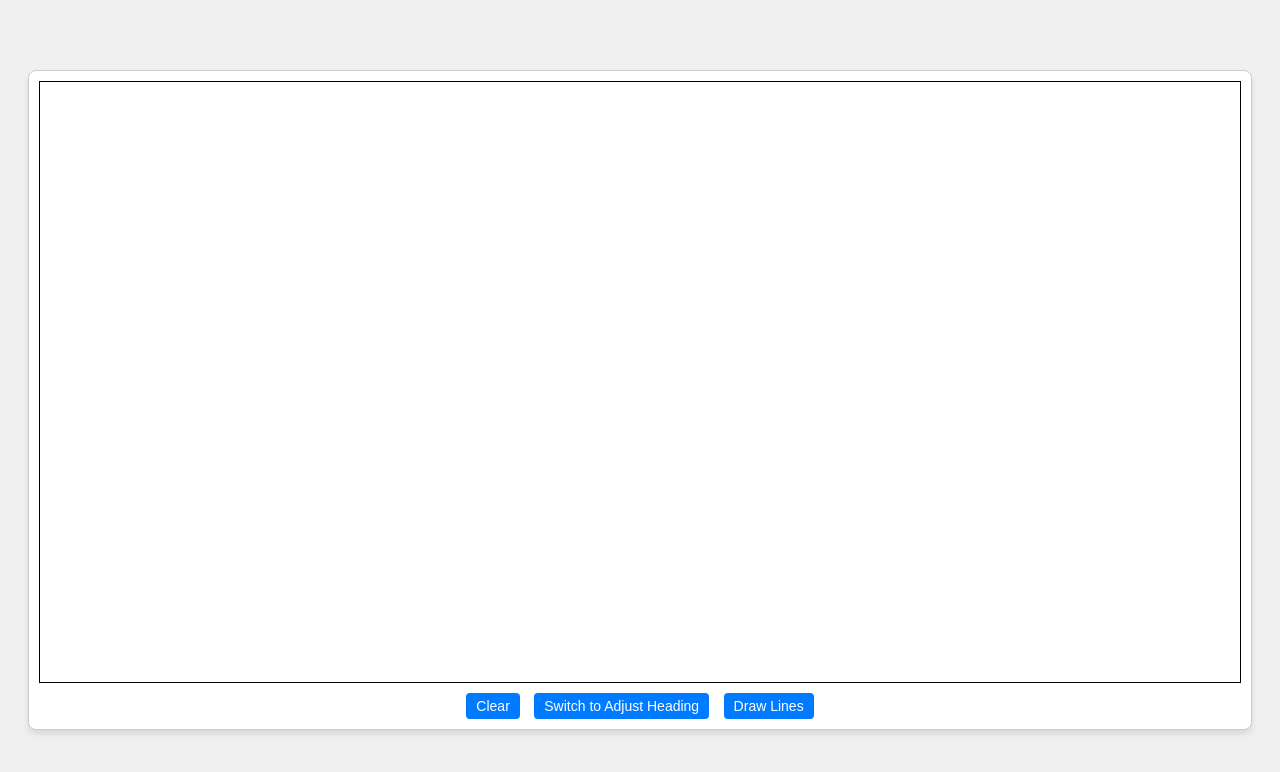
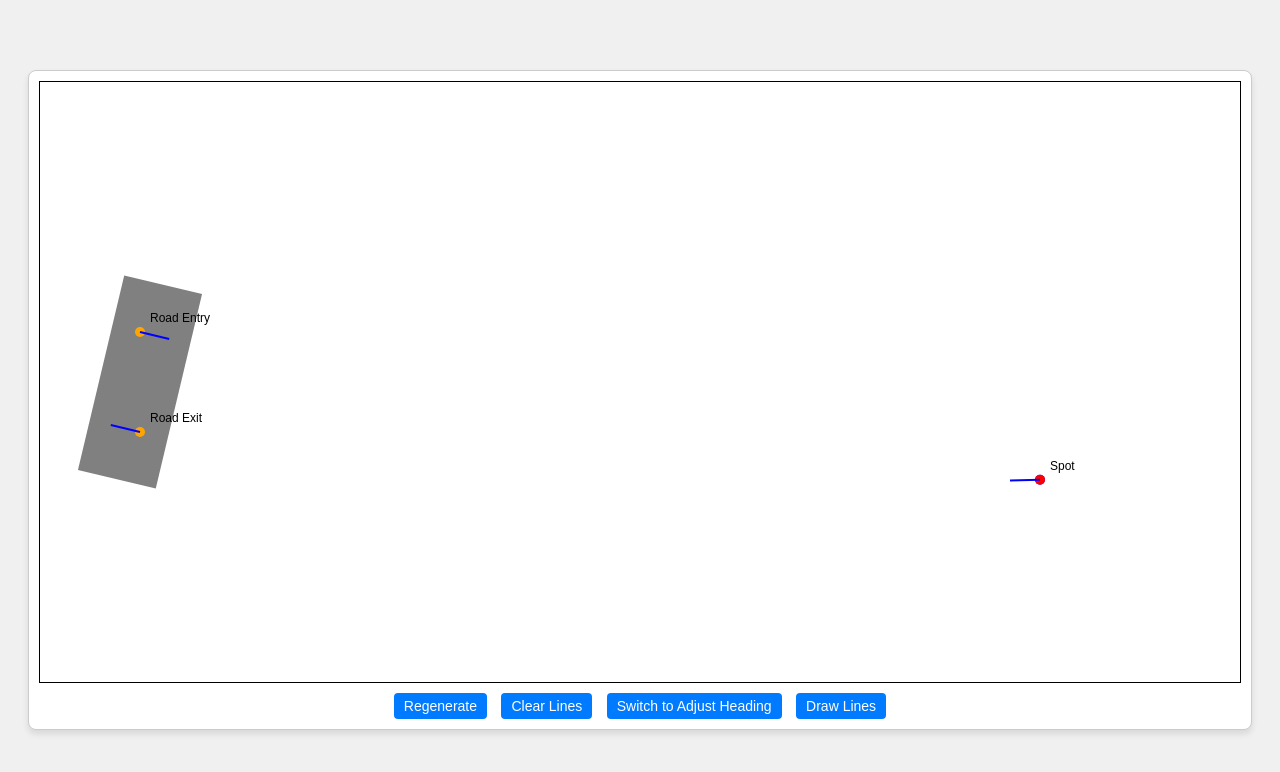
Before and after one commit to HXldevane/my-web-app---Copy, a website built with Vite: page src/index.html in a window 1280 px wide. Built offline with nearby package versions, Linux system fonts and the light colour scheme.

Commit message:
Working!!!

```diff
--- a/src/index.html
+++ b/src/index.html
@@ -3,14 +3,15 @@
 <head>
     <meta charset="UTF-8">
     <meta name="viewport" content="width=device-width, initial-scale=1.0">
-    <title>Road and Points App</title>
+    <title>Control Point Webpage</title>
     <link rel="stylesheet" href="styles/style.css">
 </head>
 <body>
     <div id="app-container">
         <canvas id="canvas"></canvas>
         <div id="controls">
-            <button id="clear-btn">Clear</button>
+            <button id="regenerate-btn">Regenerate</button>
+            <button id="clear-lines-btn">Clear Lines</button>
             <button id="toggle-btn">Switch to Adjust Heading</button>
             <button id="draw-lines-btn">Draw Lines</button>
         </div>
--- a/src/scripts/main.js
+++ b/src/scripts/main.js
@@ -1,9 +1,13 @@
 import { drawSplines } from "./lines.js";
+import { generateRandomRoad, drawRoad } from "./road.js";
+import { generateSpot, drawSpot } from "./spot.js";
+import { initializePoints, resetPoints } from "./points.js";
 
 document.addEventListener("DOMContentLoaded", () => {
     const canvas = document.getElementById("canvas");
     const ctx = canvas.getContext("2d");
-    const clearBtn = document.getElementById("clear-btn");
+    const regenerateBtn = document.getElementById("regenerate-btn"); // Ensure ID matches
+    const clearLinesBtn = document.getElementById("clear-lines-btn"); // Ensure ID matches
     const toggleBtn = document.getElementById("toggle-btn");
     const drawLinesBtn = document.getElementById("draw-lines-btn");
 
@@ -15,15 +19,39 @@ document.addEventListener("DOMContentLoaded", () => {
     canvas.style.height = "600px";
     ctx.scale(scale, scale);
 
-    const points = [
-        { name: "Queue", x: null, y: null, heading: 0 },
-        { name: "Cusp", x: null, y: null, heading: 0 },
-        { name: "Spot", x: null, y: null, heading: 0 },
-        { name: "Exit", x: null, y: null, heading: 0 },
-    ];
+    const points = initializePoints(); // Initialize points
+    let roadEntry = null; // Road entry point
+    let roadExit = null; // Road exit point
     let selectedPointIndex = null; // Index of the currently selected point
     let mode = "adjust-position"; // Modes: "adjust-position" or "adjust-heading"
     const minRadius = 50; // Minimum radius for the curves
+
+    let road = generateRandomRoad(canvas.height); // Generate a road on page load
+    let spot = generateSpot(canvas.width, canvas.height); // Generate a spot on page load
+    points[2] = { ...spot, name: "Spot" }; // Automatically set the Spot point
+
+    // Place road entry and exit points
+    function placeRoadPoints() {
+        const roadWidth = 80; // Width of the road
+        const roadHeight = 200; // Height of the road
+        const roadQuarterHeight = roadHeight / 4; // 1/4 of the road height
+        const roadCenterX = road.x; // Center of the road horizontally
+
+        roadEntry = {
+            name: "Road Entry",
+            x: roadCenterX, // Centered on the x-axis
+            y: road.y - roadHeight / 2 + roadQuarterHeight, // 1/4 inside from the top edge
+            heading: road.angle * (Math.PI / 180), // Align with road angle
+        };
+        roadExit = {
+            name: "Road Exit",
+            x: roadCenterX, // Centered on the x-axis
+            y: road.y + roadHeight / 2 - roadQuarterHeight, // 1/4 inside from the bottom edge
+            heading: (road.angle + 180) * (Math.PI / 180), // Rotate 180 degrees
+        };
+    }
+
+    placeRoadPoints(); // Place road points on page load
 
     // Update toggle button text
     function updateToggleButton() {
@@ -44,7 +72,7 @@ document.addEventListener("DOMContentLoaded", () => {
         const clickedPointIndex = getClickedPointIndex(x, y);
 
         if (mode === "adjust-position") {
-            if (clickedPointIndex !== null) {
+            if (clickedPointIndex !== null && clickedPointIndex !== 2) { // Exclude Spot from user placement
                 // Select the clicked point for repositioning
                 selectedPointIndex = clickedPointIndex;
                 console.log(`Point ${points[clickedPointIndex].name} selected for repositioning.`);
@@ -56,7 +84,9 @@ document.addEventListener("DOMContentLoaded", () => {
                 selectedPointIndex = null; // Deselect the point after repositioning
             } else {
                 // Place a new point if not all points are placed
-                const nextPointIndex = points.findIndex((point) => point.x === null && point.y === null);
+                const nextPointIndex = points.findIndex(
+                    (point, index) => point.x === null && point.y === null && index !== 2 // Exclude Spot
+                );
                 if (nextPointIndex !== -1) {
                     points[nextPointIndex].x = x;
                     points[nextPointIndex].y = y;
@@ -66,7 +96,7 @@ document.addEventListener("DOMContentLoaded", () => {
                 }
             }
         } else if (mode === "adjust-heading") {
-            if (clickedPointIndex !== null) {
+            if (clickedPointIndex !== null && clickedPointIndex !== 2) { // Exclude Spot from heading adjustment
                 // Select the clicked point for heading adjustment
                 selectedPointIndex = clickedPointIndex;
                 console.log(`Point ${points[clickedPointIndex].name} selected for heading adjustment.`);
@@ -81,18 +111,6 @@ document.addEventListener("DOMContentLoaded", () => {
         drawCanvas();
     });
 
-    // Clear the canvas
-    clearBtn.addEventListener("click", () => {
-        points.forEach((point) => {
-            point.x = null;
-            point.y = null;
-            point.heading = 0;
-        });
-        selectedPointIndex = null;
-        console.log("Canvas cleared. All points reset.");
-        drawCanvas();
-    });
-
     // Toggle between adjust modes
     toggleBtn.addEventListener("click", () => {
         mode = mode === "adjust-position" ? "adjust-heading" : "adjust-position";
@@ -102,11 +120,30 @@ document.addEventListener("DOMContentLoaded", () => {
         drawCanvas();
     });
 
+    // Regenerate the canvas
+    regenerateBtn.addEventListener("click", () => {
+        resetPoints(points); // Reset points
+        selectedPointIndex = null;
+        console.log("Canvas regenerated. All points reset.");
+        road = generateRandomRoad(canvas.height); // Generate a new road on regenerate
+        spot = generateSpot(canvas.width, canvas.height); // Generate a new spot on regenerate
+        points[2] = { ...spot, name: "Spot" }; // Automatically set the Spot point
+        placeRoadPoints(); // Place road entry and exit points
+        drawCanvas();
+    });
+
+    // Clear lines
+    clearLinesBtn.addEventListener("click", () => {
+        console.log("Clearing splines...");
+        drawCanvas(); // Redraw canvas without splines
+    });
+
     // Draw lines button
     drawLinesBtn.addEventListener("click", () => {
-        if (points.every((point) => point.x !== null && point.y !== null)) {
+        if (points.every((point, index) => (index === 2 || (point.x !== null && point.y !== null)))) {
             console.log("Drawing splines between points...");
-            drawSplines(ctx, points, minRadius); // Call the imported function
+            const allPoints = [roadEntry, points[0], points[1], points[2], points[3], roadExit]; // Updated sequence
+            drawSplines(ctx, allPoints, minRadius); // Call the imported function to draw splines
         } else {
             console.log("Please place all points before drawing lines.");
         }
@@ -115,6 +152,39 @@ document.addEventListener("DOMContentLoaded", () => {
     // Draw the canvas
     function drawCanvas() {
         ctx.clearRect(0, 0, canvas.width, canvas.height);
+
+        // Draw the road
+        drawRoad(ctx, road);
+
+        // Draw the spot
+        drawSpot(ctx, spot);
+
+        // Draw road entry and exit points
+        [roadEntry, roadExit].forEach((point) => {
+            ctx.beginPath();
+            ctx.arc(point.x, point.y, 5, 0, Math.PI * 2);
+            ctx.fillStyle = "orange";
+            ctx.fill();
+            ctx.closePath();
+
+            // Draw heading arrow
+            const arrowLength = 30;
+            const arrowX = point.x + arrowLength * Math.cos(point.heading);
+            const arrowY = point.y + arrowLength * Math.sin(point.heading);
+
+            ctx.beginPath();
+            ctx.moveTo(point.x, point.y);
+            ctx.lineTo(arrowX, arrowY);
+            ctx.strokeStyle = "blue";
+            ctx.lineWidth = 2;
+            ctx.stroke();
+            ctx.closePath();
+
+            // Label the point
+            ctx.font = "12px Arial";
+            ctx.fillStyle = "black";
+            ctx.fillText(point.name, point.x + 10, point.y - 10);
+        });
 
         points.forEach((point, index) => {
             if (point.x !== null && point.y !== null) {
@@ -159,4 +229,6 @@ document.addEventListener("DOMContentLoaded", () => {
         }
         return null; // No point was clicked
     }
+
+    drawCanvas(); // Initial draw on page load
 });
--- a/src/scripts/points.js
+++ b/src/scripts/points.js
@@ -1,3 +1,20 @@
+function initializePoints() {
+    return [
+        { name: "Queue", x: null, y: null, heading: 0 },
+        { name: "Cusp", x: null, y: null, heading: 0 },
+        { name: "Spot", x: null, y: null, heading: 0 },
+        { name: "Exit", x: null, y: null, heading: 0 },
+    ];
+}
+
+function resetPoints(points) {
+    points.forEach((point) => {
+        point.x = null;
+        point.y = null;
+        point.heading = 0;
+    });
+}
+
 function placePoint(points, x, y) {
     points.push({ x, y });
 }
@@ -15,3 +32,5 @@ function drawPoints(ctx, points) {
         ctx.fillText(`Point ${index + 1}`, point.x + 10, point.y - 10);
     });
 }
+
+export { initializePoints, resetPoints, placePoint, drawPoints };
--- a/src/scripts/road.js
+++ b/src/scripts/road.js
@@ -1,19 +1,23 @@
-function generateRandomRoad() {
+function generateRandomRoad(canvasHeight) {
     const angle = Math.random() * 60 - 30; // Random angle between -30 and 30 degrees
-    const x = Math.random() * 300 + 50; // Random x position
-    const y = Math.random() * 300 + 50; // Random y position
+    const x = 100; // Fixed x position
+    const y = Math.random() * (canvasHeight - 600) + 300; // Between 150px from top and bottom
 
     return { x, y, angle };
 }
 
 function drawRoad(ctx, road) {
-    const size = 50; // Size of the road (square)
-    const halfSize = size / 2;
+    const width = 80; // Width of the road
+    const height = 200; // Height of the road
+    const halfWidth = width / 2;
+    const halfHeight = height / 2;
 
     ctx.save();
     ctx.translate(road.x, road.y);
     ctx.rotate((road.angle * Math.PI) / 180); // Convert angle to radians
     ctx.fillStyle = "gray";
-    ctx.fillRect(-halfSize, -halfSize, size, size);
+    ctx.fillRect(-halfWidth, -halfHeight, width, height);
     ctx.restore();
 }
+
+export { generateRandomRoad, drawRoad };
--- a/src/scripts/spot.js
+++ b/src/scripts/spot.js
@@ -1,12 +1,10 @@
-function calculateSpotRegion(road) {
-    const distance = 100; // Distance from the road
-    const angle = Math.random() * 100 - 50; // Random angle between -50 and 50 degrees
+function generateSpot(canvasWidth, canvasHeight) {
+    const x = 1000; // Fixed x position
+    const centerY = canvasHeight / 2;
+    const y = centerY + (Math.random() * 200 - 100); // ±100px from the center
+    const heading = ((Math.random() * 80 - 40) + 180) * (Math.PI / 180); // ±40 degrees flipped by 180
 
-    const radian = (angle * Math.PI) / 180;
-    const x = road.x + distance * Math.cos(radian);
-    const y = road.y + distance * Math.sin(radian);
-
-    return { x, y, angle };
+    return { x, y, heading };
 }
 
 function drawSpot(ctx, spot) {
@@ -16,3 +14,5 @@ function drawSpot(ctx, spot) {
     ctx.fill();
     ctx.closePath();
 }
+
+export { generateSpot, drawSpot };
```
Also changed, not shown: src/scripts/lines.js (+8 -16 lines).
